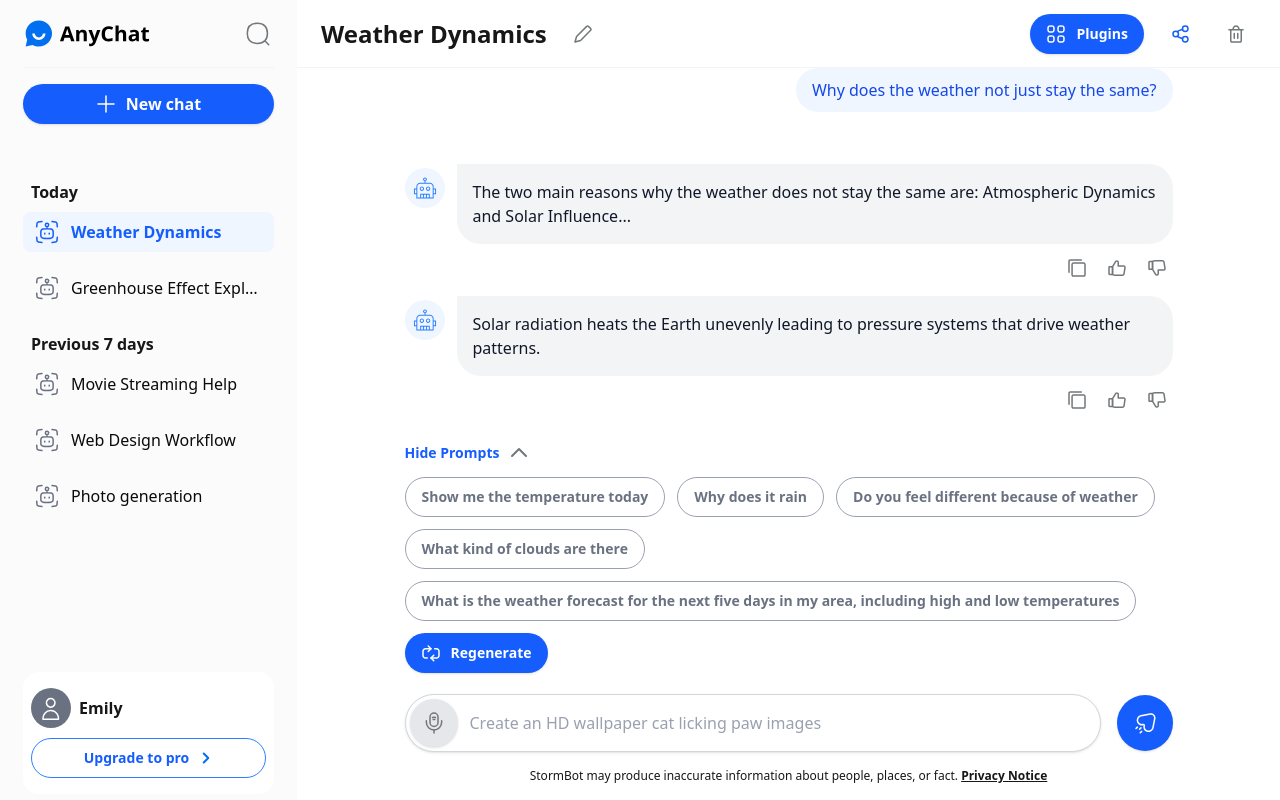
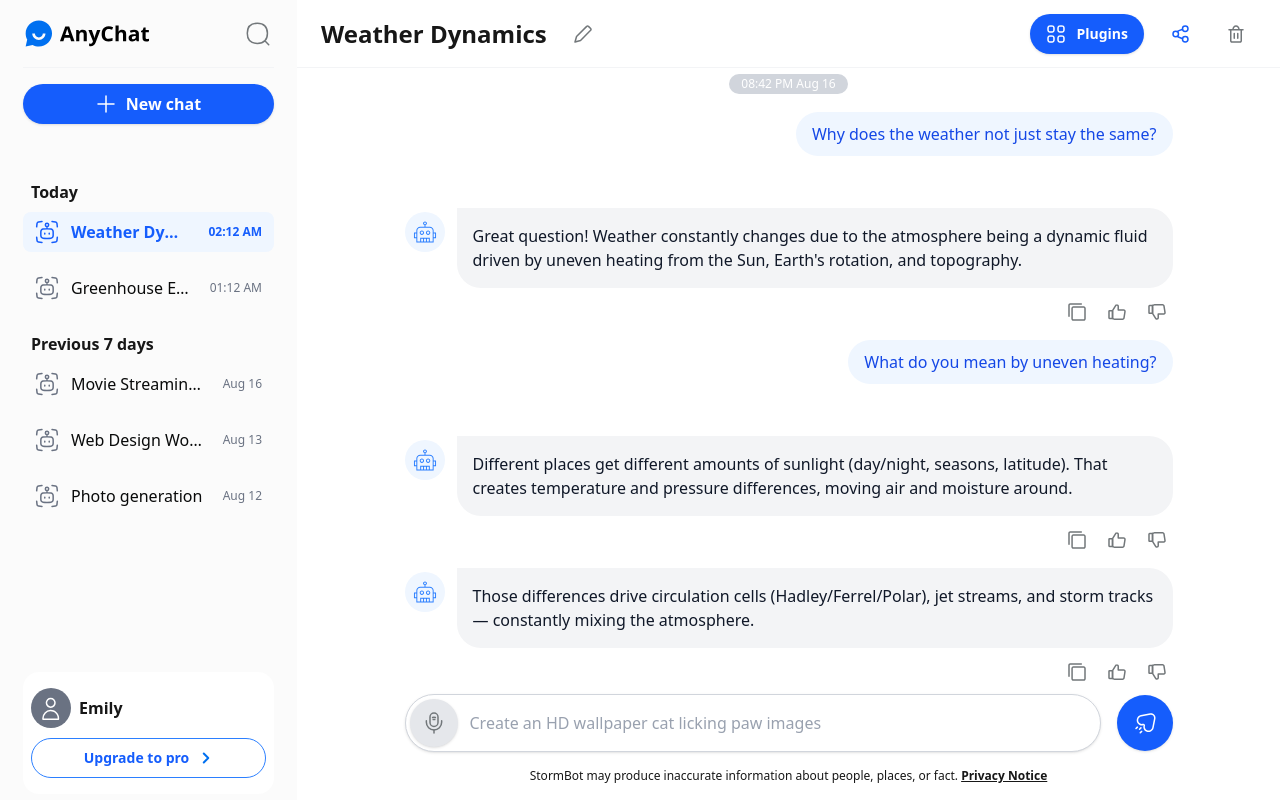
Before and after one commit to quangdd1202/jr-dev, a Next.js app: page /c/1 in a window 1280 px wide. Built offline with nearby package versions, Linux system fonts and the light colour scheme.

Commit message:
feat: display timestamps in chat history and messages, enhance Sidebar and Chat components with formatting and day separators

```diff
--- a/src/app/c/[slug]/page.tsx
+++ b/src/app/c/[slug]/page.tsx
@@ -27,6 +27,36 @@
 import ReloadIcon from '@/public/icons/streamline_arrow-reload-horizontal-2.svg';
 import BotIcon from '@/public/icons/bot.svg';
 import ClockIcon from '@/public/icons/streamline-flex_time-lapse.svg';
+
+// Timestamp helpers for chat
+function formatTimestampLabel(iso: string): string {
+  const d = new Date(iso);
+  const now = new Date();
+  const time = d.toLocaleTimeString([], { hour: '2-digit', minute: '2-digit' });
+
+  const todayStart = new Date(now.getFullYear(), now.getMonth(), now.getDate());
+  const targetStart = new Date(d.getFullYear(), d.getMonth(), d.getDate());
+  const diffMs = todayStart.getTime() - targetStart.getTime();
+  const diffDays = Math.round(diffMs / (24 * 60 * 60 * 1000));
+
+  if (diffDays === 0) return `${time} Today`;
+  if (diffDays === 1) return `${time} Yesterday`;
+
+  const datePart = d.toLocaleDateString([], {
+    month: 'short',
+    day: 'numeric',
+    year: d.getFullYear() === now.getFullYear() ? undefined : 'numeric',
+  });
+  return `${time} ${datePart}`;
+}
+
+const TimestampChip: React.FC<{ label: string }> = ({ label }) => (
+  <div className="flex w-full justify-center py-1.5">
+    <span className="rounded-full bg-gray-300 px-3 py-0.5 text-xs font-medium text-white">
+      {label}
+    </span>
+  </div>
+);
 
 const SuggestedPrompts: React.FC = () => {
   const [open, setOpen] = useState(true);
@@ -212,12 +242,12 @@
             </div>
           </div>
 
-          <div className="flex w-full items-center justify-center gap-2 lg:hidden">
+          <Link href="/" className="flex w-full items-center justify-center gap-2 lg:hidden">
             <span className="rounded-full bg-blue-50 p-2 text-blue-500">
               <BotIcon />
             </span>
             <h2 className="text-base font-bold">JR TextBot</h2>
-          </div>
+          </Link>
         </div>
 
         <main className="relative h-full w-full flex-1 overflow-auto">
@@ -237,9 +267,26 @@
                     )}
                     {!loading && !error && conversation && (
                       <>
-                        {conversation.messages.map((m) => (
+                        {conversation.messages.map((m, index) => {
+                          const prev = conversation.messages[index - 1];
+
+                          const isNewDay = (() => {
+                            if (!prev) return true; // show before first message
+                            const d1 = new Date(prev.createdAt);
+                            const d2 = new Date(m.createdAt);
+                            return (
+                              d1.getFullYear() !== d2.getFullYear() ||
+                              d1.getMonth() !== d2.getMonth() ||
+                              d1.getDate() !== d2.getDate()
+                            );
+                          })();
+
+                          const label = formatTimestampLabel(m.createdAt);
+
+                          return (
+                            <React.Fragment key={m.id}>
+                              {isNewDay && <TimestampChip label={label} />}
                               <ConversationChatItem
-                            key={m.id}
                                 sender={m.sender}
                                 onDislike={
                                   m.sender === 'assistant'
@@ -249,7 +296,9 @@
                               >
                                 {m.content}
                               </ConversationChatItem>
-                        ))}
+                            </React.Fragment>
+                          );
+                        })}
                       </>
                     )}
                   </div>
--- a/src/app/c/new/page.tsx
+++ b/src/app/c/new/page.tsx
@@ -81,12 +81,12 @@
             </div>
           </div>
 
-          <div className="flex w-full items-center justify-center gap-2 lg:hidden">
+          <Link href="/" className="flex w-full items-center justify-center gap-2 lg:hidden">
             <span className="rounded-full bg-blue-50 p-2 text-blue-500">
               <BotIcon />
             </span>
             <h2 className="text-base font-bold">JR TextBot</h2>
-          </div>
+          </Link>
         </div>
 
         <main className="relative h-full w-full flex-1 overflow-auto">
--- a/src/components/ChatHistoryItem.tsx
+++ b/src/components/ChatHistoryItem.tsx
@@ -14,6 +14,8 @@
   icon?: ReactNode;
   /** Mark item as active/selected. */
   active?: boolean;
+  /** Optional right-side text (e.g., timestamp). */
+  rightText?: ReactNode;
   /** Optional click handler (row becomes button-like). */
   onClick?: MouseEventHandler<HTMLAnchorElement | HTMLButtonElement>;
   /** When provided, the item renders as a Next.js Link for navigation. */
@@ -30,13 +32,15 @@
  * ChatHistoryItem
  * Small row used in a sidebar list of conversations.
  * - Left: 24px icon (uses a default when none provided)
- * - Right: single-line text that truncates with ellipsis
+ * - Center: single-line title (truncated)
+ * - Right: optional timestamp/meta text
  * - Renders a Next.js <Link> when href is provided (supports prefetch)
  */
 export const ChatHistoryItem: React.FC<ChatHistoryItemProps> = ({
   label,
   icon,
   active,
+  rightText,
   onClick,
   href,
   prefetch = true,
@@ -44,16 +48,16 @@
   ariaLabel,
 }) => {
   const classes = twclsx(
-    'flex items-center gap-3 rounded-lg px-3 py-2',
-    'cursor-pointer select-none',
+    'flex items-center justify-between rounded-lg px-3 py-2',
+    'cursor-pointer select-none gap-3',
     'text-[#090A0A] hover:bg-gray-200 active:bg-gray-200',
     active &&
       'font-semibold text-blue-600 bg-blue-50 hover:bg-blue-100 active:bg-blue-200',
     className,
   );
 
-  const content = (
-    <>
+  const left = (
+    <div className="flex min-w-0 items-center gap-3">
       {/* Left icon */}
       <div
         className={twclsx(
@@ -64,10 +68,28 @@
         {icon || <AiScannerRobotIcon />}
       </div>
 
-      {/* Right label (truncated) */}
+      {/* Title (truncated) */}
       <div className="min-w-0 flex-1">
         <span className="block truncate text-left">{label}</span>
       </div>
+    </div>
+  );
+
+  const right = rightText ? (
+    <div
+      className={twclsx(
+        'shrink-0 pl-2 text-xs',
+        active ? 'text-blue-600' : 'text-gray-500',
+      )}
+    >
+      {rightText}
+    </div>
+  ) : null;
+
+  const content = (
+    <>
+      {left}
+      {right}
     </>
   );
 
--- a/src/components/SidebarHistory.tsx
+++ b/src/components/SidebarHistory.tsx
@@ -35,6 +35,26 @@
   }
 
   return { today, previous7Days };
+}
+
+function formatTimestamp(iso: string): string {
+  const d = new Date(iso);
+  const now = new Date();
+  const isSameDay =
+    d.getFullYear() === now.getFullYear() &&
+    d.getMonth() === now.getMonth() &&
+    d.getDate() === now.getDate();
+
+  if (isSameDay) {
+    return d.toLocaleTimeString([], { hour: '2-digit', minute: '2-digit' });
+  }
+
+  const isSameYear = d.getFullYear() === now.getFullYear();
+  return d.toLocaleDateString([], {
+    month: 'short',
+    day: 'numeric',
+    year: isSameYear ? undefined : 'numeric',
+  });
 }
 
 const SidebarHistory: React.FC = () => {
@@ -110,6 +130,7 @@
                 label={c.title}
                 href={`/c/${c.id}`}
                 active={c.id === currentSlug}
+                rightText={formatTimestamp(c.createdAt)}
               />
             ))}
           </div>
@@ -127,6 +148,7 @@
                 label={c.title}
                 href={`/c/${c.id}`}
                 active={c.id === currentSlug}
+                rightText={formatTimestamp(c.createdAt)}
               />
             ))}
           </div>
--- a/src/mocks/conversations.ts
+++ b/src/mocks/conversations.ts
@@ -35,21 +35,74 @@
         id: 'm1',
         sender: 'user',
         content: 'Why does the weather not just stay the same?',
-        createdAt: minutesAgo(29),
+        createdAt: minutesAgo(1800), // ~30 hours ago
       },
       {
         id: 'm2',
         sender: 'assistant',
         content:
-          'The two main reasons why the weather does not stay the same are: Atmospheric Dynamics and Solar Influence...',
-        createdAt: minutesAgo(28),
+          "Great question! Weather constantly changes due to the atmosphere being a dynamic fluid driven by uneven heating from the Sun, Earth's rotation, and topography.",
+        createdAt: minutesAgo(1785),
       },
       {
         id: 'm3',
+        sender: 'user',
+        content: 'What do you mean by uneven heating?',
+        createdAt: minutesAgo(1770),
+      },
+      {
+        id: 'm4',
+        sender: 'assistant',
+        content:
+          'Different places get different amounts of sunlight (day/night, seasons, latitude). That creates temperature and pressure differences, moving air and moisture around.',
+        createdAt: minutesAgo(1765),
+      },
+      {
+        id: 'm5',
+        sender: 'assistant',
+        content:
+          'Those differences drive circulation cells (Hadley/Ferrel/Polar), jet streams, and storm tracks — constantly mixing the atmosphere.',
+        createdAt: minutesAgo(1760),
+      },
+      {
+        id: 'm6',
+        sender: 'user',
+        content: 'Does the ocean affect this too?',
+        createdAt: minutesAgo(1750),
+      },
+      {
+        id: 'm7',
+        sender: 'assistant',
+        content:
+          'Absolutely. Oceans store and transport heat. Phenomena like El Niño/La Niña shift rainfall and temperature patterns across the globe.',
+        createdAt: minutesAgo(1745),
+      },
+      {
+        id: 'm8',
+        sender: 'user',
+        content: 'Okay, and today specifically?',
+        createdAt: minutesAgo(60),
+      },
+      {
+        id: 'm9',
+        sender: 'assistant',
+        content:
+          'Today a low-pressure system is moving east, pulling in moist air — expect scattered showers and a cooling trend this evening.',
+        createdAt: minutesAgo(55),
+      },
+      {
+        id: 'm10',
+        sender: 'assistant',
+        content:
+          'The two main reasons why the weather does not stay the same are: Atmospheric Dynamics and Solar Influence...',
+        createdAt: minutesAgo(54),
+      },
+      {
+        id: 'm11',
         sender: 'assistant',
         content:
           'Solar radiation heats the Earth unevenly leading to pressure systems that drive weather patterns.',
-        createdAt: minutesAgo(27),
+        createdAt: minutesAgo(53),
       },
     ],
   },
```
Lines whose indentation alone changed are shown as unchanged.
